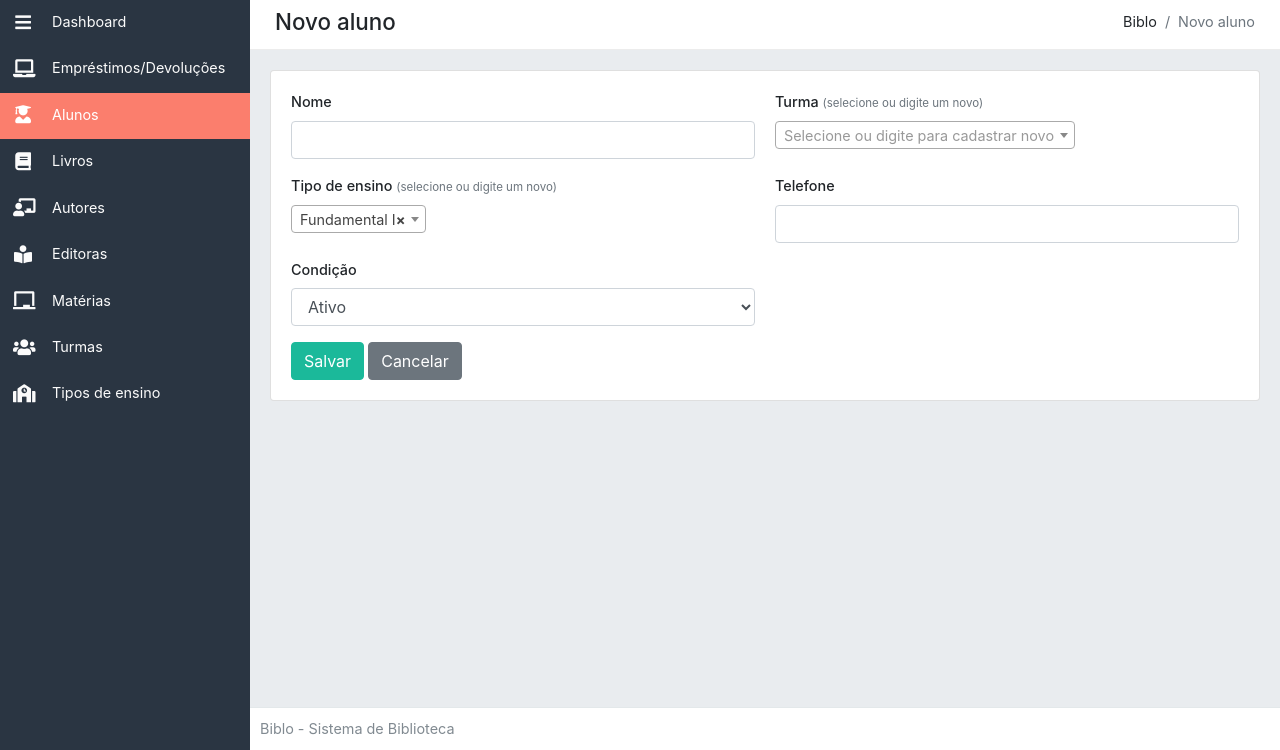
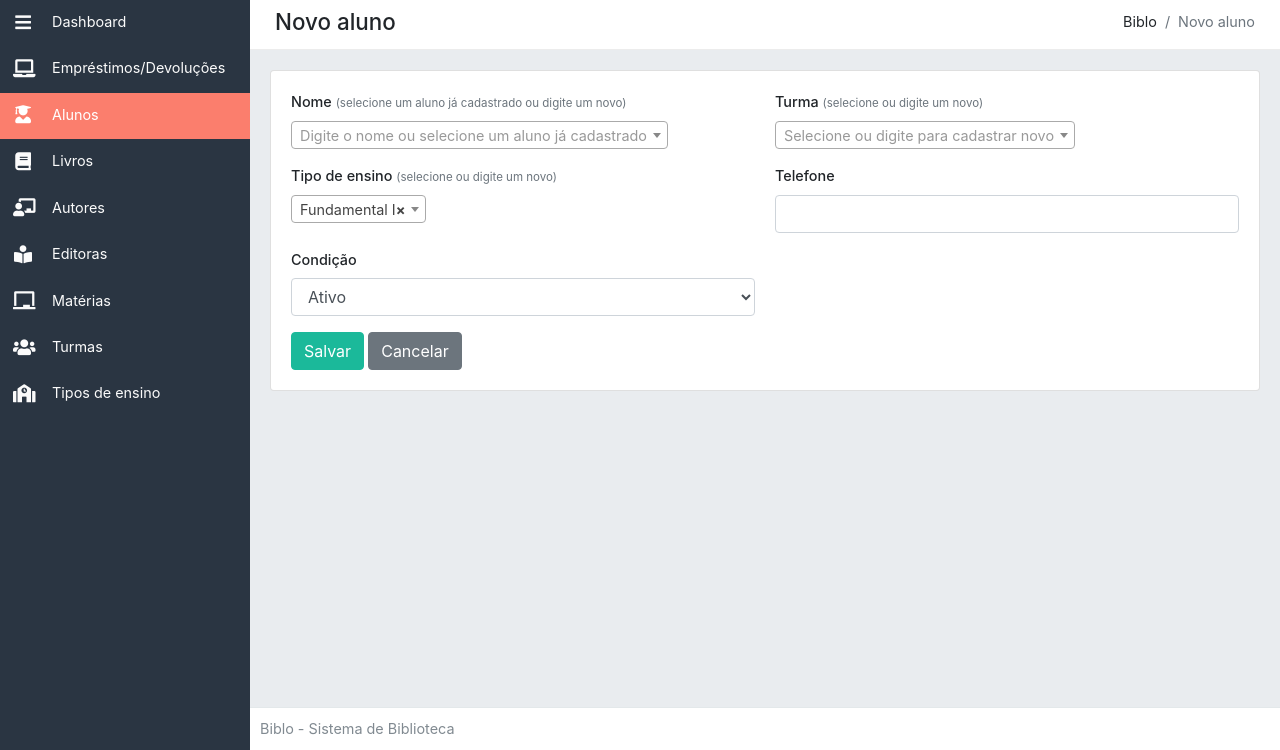
Before and after one commit to rogeriogeu/biblo, a PHP site: page /painel/aluno_form.php in a window 1280 px wide. Shown: the part 50-800 px from the top of the page. Run offline with PHP 8.4, Linux system fonts and the light colour scheme; the visitor is signed in with stand-in values (Sample User, id 1); data that the repository does not hold is empty; some libraries are stand-ins or nearby versions.

Commit message:
Novo aluno: nome como select2 com alunos já cadastrados (Nome — Turma)
Co-authored-by: Copilot App <223556219+Copilot@users.noreply.github.com>

```diff
--- a/painel/aluno_form.php
+++ b/painel/aluno_form.php
@@ -16,8 +16,12 @@ if ($id) {
 
 if ($_SERVER['REQUEST_METHOD'] === 'POST') {
     csrf_check();
+    if (!$id && preg_match('/^existente:(\d+)$/', $_POST['nome'] ?? '', $mm)) {
+        flash('warning', 'Aluno já cadastrado: edite os dados abaixo em vez de duplicar.');
+        redirecionar('aluno_form.php?id=' . (int) $mm[1]);
+    }
     $a = [
-        'nome' => trim($_POST['nome'] ?? ''),
+        'nome' => trim(preg_replace('/\s+/u', ' ', $_POST['nome'] ?? '')),
         'turma' => trim($_POST['turma'] ?? ''),
         'ensino' => $_POST['ensino'] ?? '',
         'telefone' => trim($_POST['telefone'] ?? ''),
@@ -56,6 +60,7 @@ if ($_SERVER['REQUEST_METHOD'] === 'POST') {
 }
 
 page_start($id ? 'Editar aluno' : 'Novo aluno');
+$existentes = $id ? [] : consultar('SELECT idestudante, nome, turma FROM estudante ORDER BY nome, turma, idestudante');
 $opcoes = ['turma' => [], 'ensino' => $ensinos];
 foreach (['turma', 'ensino'] as $c) {
     foreach (array_column(consultar("SELECT DISTINCT $c AS v FROM estudante WHERE $c <> '' ORDER BY $c"), 'v') as $v) {
@@ -75,8 +80,18 @@ foreach (['turma', 'ensino'] as $c) {
             <?php echo csrf_field(); ?>
             <input type="hidden" name="id" value="<?php echo $id; ?>">
             <div class="row">
-                <div class="form-group col-md-6"><label>Nome</label>
-                    <input class="form-control" name="nome" required value="<?php echo e($a['nome']); ?>"></div>
+                <div class="form-group col-md-6"><label>Nome<?php echo $id ? '' : ' <small class="text-muted">(selecione um aluno já cadastrado ou digite um novo)</small>'; ?></label>
+                    <?php if ($id) { ?>
+                        <input class="form-control" name="nome" required value="<?php echo e($a['nome']); ?>">
+                    <?php } else { ?>
+                        <select class="form-control" id="aluno-nome" name="nome" required style="width:100%">
+                            <option value=""></option>
+                            <?php foreach ($existentes as $x) { ?>
+                                <option value="existente:<?php echo (int) $x['idestudante']; ?>"><?php echo e($x['nome'] . ' — ' . ($x['turma'] !== '' ? $x['turma'] : 'sem turma')); ?></option>
+                            <?php } ?>
+                            <?php if ($a['nome'] !== '') { ?><option selected><?php echo e($a['nome']); ?></option><?php } ?>
+                        </select>
+                    <?php } ?></div>
                 <?php foreach (['turma' => 'Turma', 'ensino' => 'Tipo de ensino'] as $c => $rot) { ?>
                     <div class="form-group col-md-6"><label><?php echo $rot; ?> <small class="text-muted">(selecione ou digite um novo)</small></label>
                         <select class="form-control select-tags" name="<?php echo $c; ?>" style="width:100%">
@@ -100,4 +115,4 @@ foreach (['turma', 'ensino'] as $c) {
         </form>
     </div>
 </div>
-<?php page_end('<script src="assets/plugins/select2/js/select2.min.js"></script><script>$(".select-tags").select2({tags:true,allowClear:true,placeholder:"Selecione ou digite para cadastrar novo",createTag:function(p){var t=$.trim(p.term);if(t===""){return null;}var low=t.toLowerCase(),ex=null;$(this.$element).find("option").each(function(){if($(this).text().toLowerCase()===low){ex=true;}});return ex?null:{id:t,text:t};}});</script>'); ?>
+<?php page_end('<script src="assets/plugins/select2/js/select2.min.js"></script><script>$(".select-tags").select2({tags:true,allowClear:true,placeholder:"Selecione ou digite para cadastrar novo",createTag:function(p){var t=$.trim(p.term);if(t===""){return null;}var low=t.toLowerCase(),ex=null;$(this.$element).find("option").each(function(){if($(this).text().toLowerCase()===low){ex=true;}});return ex?null:{id:t,text:t};}});$("#aluno-nome").select2({tags:true,allowClear:true,placeholder:"Digite o nome ou selecione um aluno já cadastrado",createTag:function(p){var t=$.trim(p.term);return t===""?null:{id:t,text:t};}}).on("select2:select",function(e){var v=e.params.data.id;if(String(v).indexOf("existente:")===0&&confirm("Este aluno já está cadastrado ("+e.params.data.text+"). Abrir o cadastro dele para editar?")){location.href="aluno_form.php?id="+String(v).split(":")[1];}else if(String(v).indexOf("existente:")===0){$(this).val(null).trigger("change");}});</script>'); ?>
```
